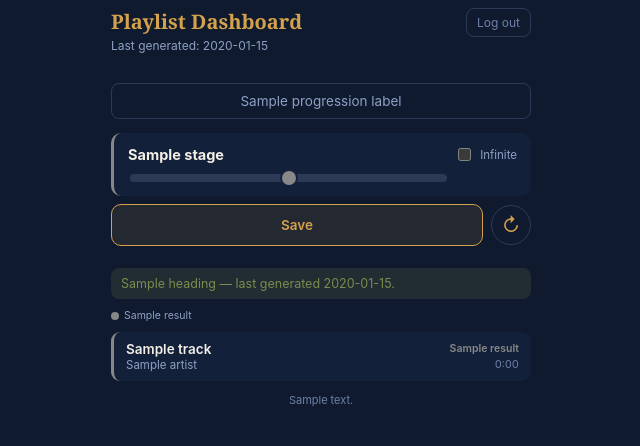
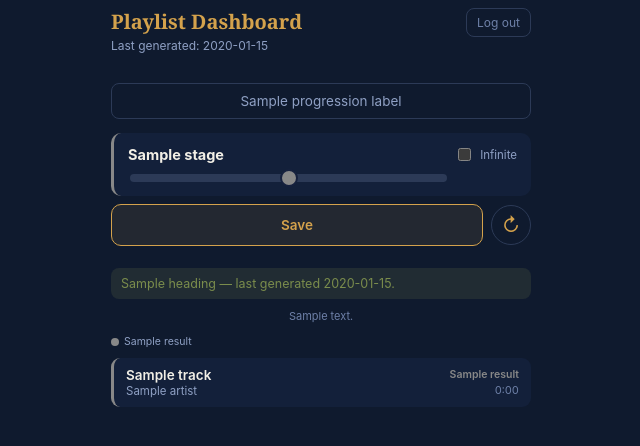
Before and after one commit to braxtonwardle/playlist-maker, a Python web app: template src/soundtrack_engine/dashboard/templates/dashboard.html in a window 1280 px wide. Shown: the top 446 px of the page, without its empty margins (319-959 px from the left). Run offline with Jinja, Linux system fonts and the light colour scheme; the template is opened without the code that fills it: most values are stand-ins (such as "Sample title", 1, 10 or a date in 2020); some libraries are stand-ins or nearby versions.

Commit message:
Move the song count/runtime summary above the track list
It was at the bottom, requiring a scroll past every song to see it —
moved right under the heading instead, before the stage legend and
track rows.

Co-Authored-By: Claude Sonnet 5 <noreply@anthropic.com>

```diff
--- a/src/soundtrack_engine/dashboard/static/style.css
+++ b/src/soundtrack_engine/dashboard/static/style.css
@@ -189,7 +189,7 @@ input[type="range"]::-moz-range-thumb {
 .track-duration { color: var(--muted2); font-size: 11px; font-variant-numeric: tabular-nums; }
 
 .playlist-summary {
-  color: var(--muted2); font-size: 11px; text-align: center; margin: 12px 0 0;
+  color: var(--muted2); font-size: 11px; text-align: center; margin: 0 0 12px;
   font-variant-numeric: tabular-nums;
 }
 
--- a/src/soundtrack_engine/dashboard/templates/_generate_result.html
+++ b/src/soundtrack_engine/dashboard/templates/_generate_result.html
@@ -8,6 +8,8 @@
     {{ heading }}{% if last_generated %} — last generated
     {{ last_generated.strftime('%b %d, %I:%M %p %Z') }}{% endif %}.
   </p>
+
+  <p class="playlist-summary">{{ summary }}</p>
 
   <div class="stage-legend">
     {% for result in results %}
@@ -34,8 +36,6 @@
       {% endfor %}
     {% endfor %}
   </div>
-
-  <p class="playlist-summary">{{ summary }}</p>
 </div>
 {% else %}
 <div class="generate-result">
```
